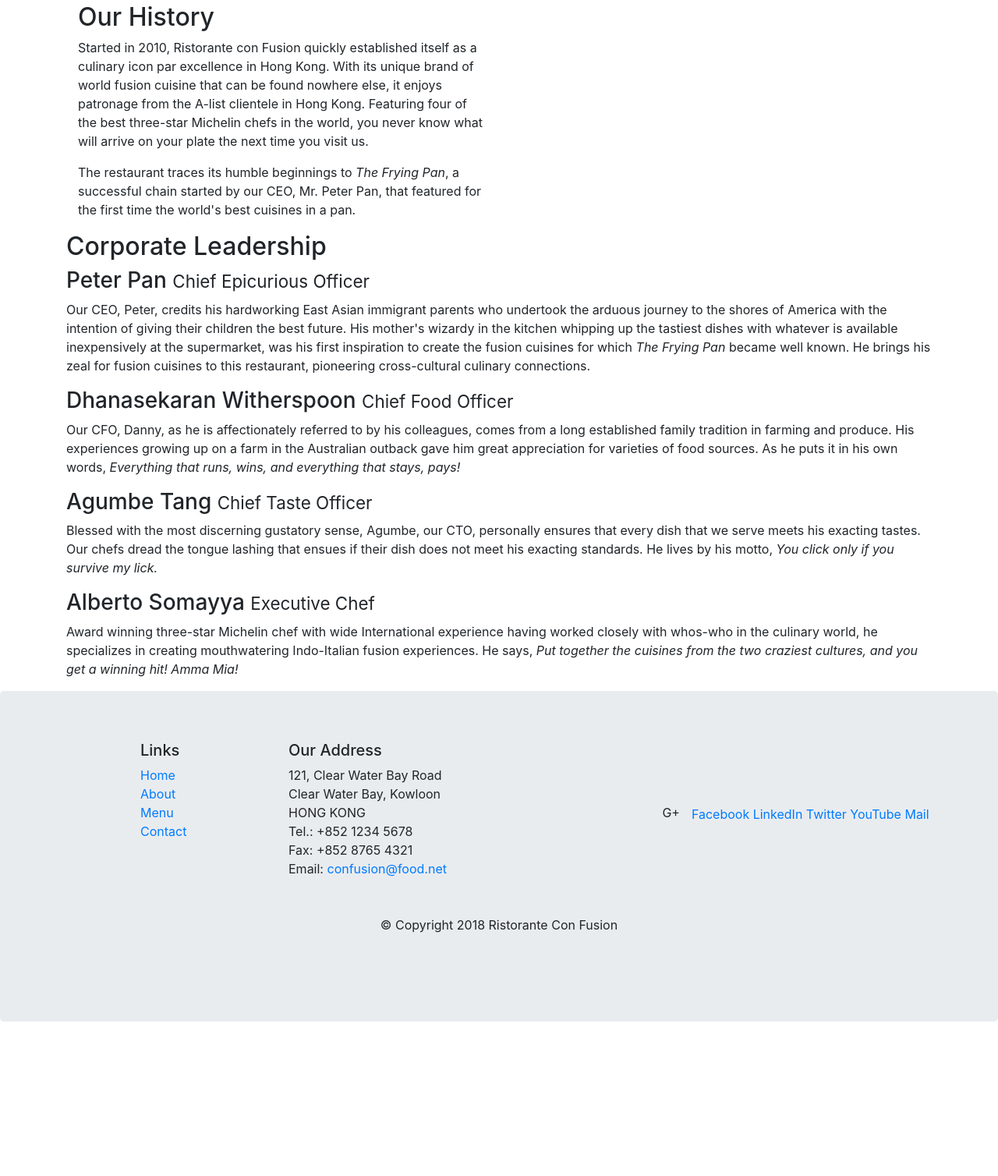
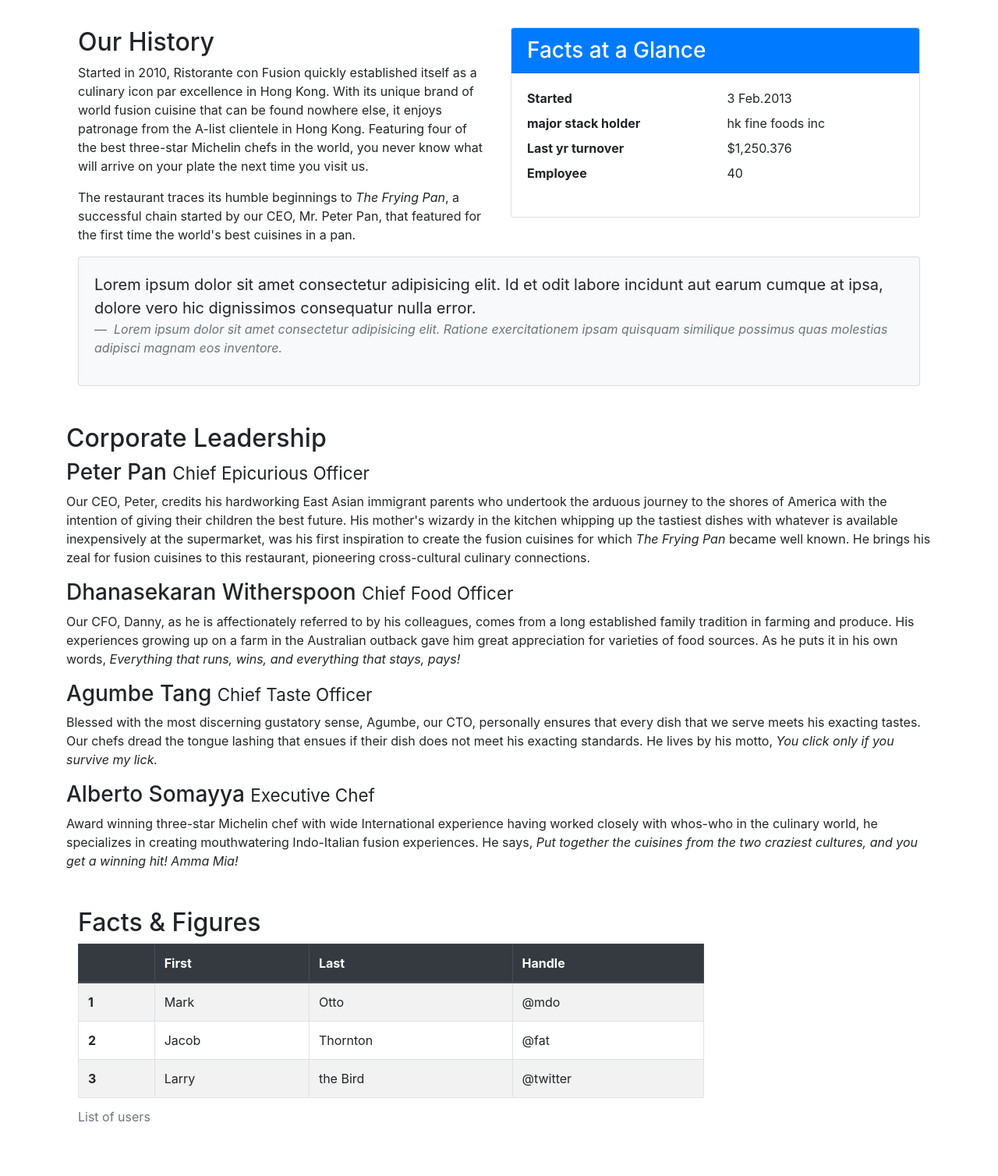
Before and after one commit to vinay-chowdary/bootstrap4Site, a website: page index.html in a window 1280 px wide. Shown: the part 432-1940 px from the top of the page at 78% size. Before the commit the page ends 1742 px from the top, so only its background shows below. Drawn offline with nearby package versions, Linux system fonts and the light colour scheme.

Commit message:
add images

```diff
--- a/index.html
+++ b/index.html
@@ -20,7 +20,9 @@
   <body>
     <nav class="navbar bg-primary navbar-dark fixed-top navbar-expand-lg">
       <div class="container">
-        <a class="navbar-brand" href="#">Navbar</a>
+        <a class="navbar-brand" href="#"
+          ><img src="images/logo.png" alt="logo" height="30" width="41"
+        /></a>
         <button
           class="navbar-toggler"
           type="button"
@@ -57,7 +59,9 @@
               your culinary senses!
             </p>
           </div>
-          <div class="col-12 col-sm"></div>
+          <div class="col-12 col-sm align-self-center">
+            <img src="images/logo.png" class="img-fluid" alt="company-logo" />
+          </div>
         </div>
       </div>
     </header>
@@ -73,25 +77,61 @@
         </div>
       </div>
 
+      <div class="row row-content">
         <div class="col-sm-6">
           <div>
             <h2>Our History</h2>
             <p>
-            Started in 2010, Ristorante con Fusion quickly established itself as
-            a culinary icon par excellence in Hong Kong. With its unique brand
-            of world fusion cuisine that can be found nowhere else, it enjoys
-            patronage from the A-list clientele in Hong Kong. Featuring four of
-            the best three-star Michelin chefs in the world, you never know what
-            will arrive on your plate the next time you visit us.
+              Started in 2010, Ristorante con Fusion quickly established itself
+              as a culinary icon par excellence in Hong Kong. With its unique
+              brand of world fusion cuisine that can be found nowhere else, it
+              enjoys patronage from the A-list clientele in Hong Kong. Featuring
+              four of the best three-star Michelin chefs in the world, you never
+              know what will arrive on your plate the next time you visit us.
             </p>
             <p>
               The restaurant traces its humble beginnings to
-            <em>The Frying Pan</em>, a successful chain started by our CEO, Mr.
-            Peter Pan, that featured for the first time the world's best
+              <em>The Frying Pan</em>, a successful chain started by our CEO,
+              Mr. Peter Pan, that featured for the first time the world's best
               cuisines in a pan.
             </p>
           </div>
-        <div></div>
+        </div>
+        <div class="col-sm">
+          <div class="card">
+            <h3 class="card-header bg-primary text-white">Facts at a Glance</h3>
+            <div class="card-body">
+              <dl class="row">
+                <dt class="col-6">Started</dt>
+                <dd class="col-6">3 Feb.2013</dd>
+                <dt class="col-6">major stack holder</dt>
+                <dd class="col-6">hk fine foods inc</dd>
+                <dt class="col-6">Last yr turnover</dt>
+                <dd class="col-6">$1,250.376</dd>
+                <dt class="col-6">Employee</dt>
+                <dd class="col-6">40</dd>
+              </dl>
+            </div>
+          </div>
+        </div>
+        <div class="col-12">
+          <div class="card card-body bg-light">
+            <blockquote class="blockquote">
+              <p class="mb-0">
+                Lorem ipsum dolor sit amet consectetur adipisicing elit. Id et
+                odit labore incidunt aut earum cumque at ipsa, dolore vero hic
+                dignissimos consequatur nulla error.
+              </p>
+              <footer class="blockquote-footer">
+                <cite class="Source Title">
+                  Lorem ipsum dolor sit amet consectetur adipisicing elit.
+                  Ratione exercitationem ipsam quisquam similique possimus quas
+                  molestias adipisci magnam eos inventore.
+                </cite>
+              </footer>
+            </blockquote>
+          </div>
+        </div>
       </div>
 
       <div>
@@ -140,6 +180,47 @@
             >
           </p>
         </div>
+      </div>
+      <div class="row row-content">
+        <div class="col-12 col-sm-9">
+          <h2>Facts &amp; Figures</h2>
+          <div class="table-responsive">
+            <table class="table table-striped table-bordered table-hover">
+              <caption>
+                List of users
+              </caption>
+              <thead class="thead-dark">
+                <tr>
+                  <th>&nbsp;</th>
+                  <th>First</th>
+                  <th>Last</th>
+                  <th>Handle</th>
+                </tr>
+              </thead>
+              <tbody>
+                <tr>
+                  <th scope="row">1</th>
+                  <td>Mark</td>
+                  <td>Otto</td>
+                  <td>@mdo</td>
+                </tr>
+                <tr>
+                  <th scope="row">2</th>
+                  <td>Jacob</td>
+                  <td>Thornton</td>
+                  <td>@fat</td>
+                </tr>
+                <tr>
+                  <th scope="row">3</th>
+                  <td>Larry</td>
+                  <td>the Bird</td>
+                  <td>@twitter</td>
+                </tr>
+              </tbody>
+            </table>
+          </div>
+        </div>
+        <div class="col-12 col-sm-3"></div>
       </div>
     </div>
 
```
Also changed, not shown: contactus.html (+8 -4 lines), 1 other file. Lines whose indentation alone changed are shown as unchanged.
